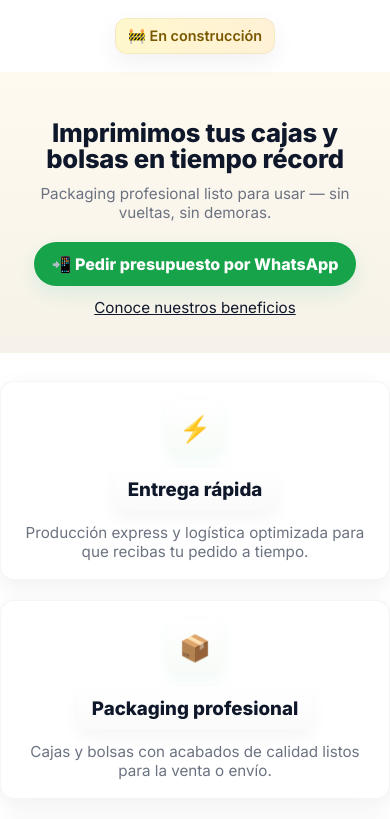
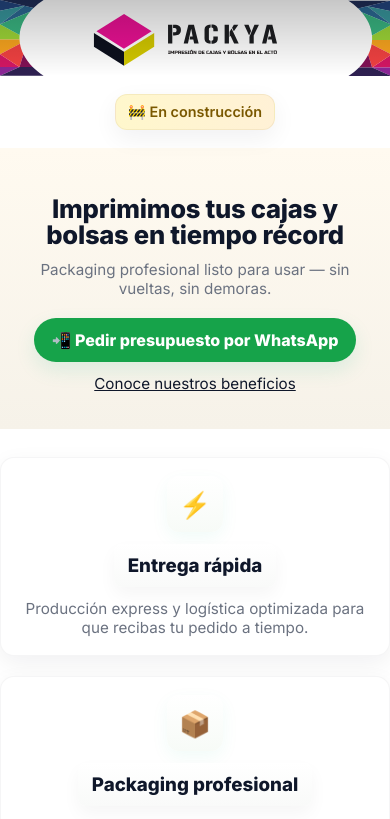
Before and after one commit to francorenna/packya, a React (Vite) app: page / in a window 390 px wide. Shown: the top 819 px of the page. Built offline with nearby package versions, Linux system fonts and the light colour scheme.

Commit message:
feat(banner): add responsive full-bleed sticky banner (SVG)

```diff
--- a/src/App.jsx
+++ b/src/App.jsx
@@ -1,13 +1,19 @@
 import { useState } from 'react'
 import Splash from './components/Splash'
 import Home from './pages/Home'
+import Banner from './components/banner'
 
 export default function App() {
   const [showSplash, setShowSplash] = useState(true)
 
-  return showSplash ? (
-    <Splash duration={2000} onFinish={() => setShowSplash(false)} />
-  ) : (
-    <Home />
+  return (
+    <>
+      <Banner />
+      {showSplash ? (
+        <Splash duration={2000} onFinish={() => setShowSplash(false)} />
+      ) : (
+        <Home />
+      )}
+    </>
   )
 }
--- /dev/null
+++ b/src/components/banner.css
@@ -0,0 +1,48 @@
+:root{
+  --banner-height: 200px; /* reserva variable por compatibilidad, la imagen decidirá la altura real */
+}
+
+.site-banner{
+  position:sticky; /* en flujo: empuja contenido hacia abajo y se queda arriba al scrollear */
+  top:0;
+  left:0;
+  width:100vw; /* asegurar full viewport width */
+  height:auto; /* dejar que la imagen marque la altura */
+  z-index:9999;
+  overflow:hidden;
+  display:block;
+}
+
+.site-banner__img{
+  position:relative;
+  display:block;
+  width:100vw; /* llenar ancho del viewport */
+  height:auto; /* conservar proporción */
+  max-width:none !important;
+  object-fit:cover; /* cubrir el contenedor si hace falta */
+  object-position:center top;
+  pointer-events:none;
+  user-select:none;
+}
+
+.site-banner__overlay{
+  position:absolute;
+  inset:0;
+  display:flex;
+  align-items:center;
+  justify-content:center;
+  background: linear-gradient(180deg, rgba(0,0,0,0.22), rgba(0,0,0,0.0));
+}
+
+.banner-brand{
+  color:#ffffff;
+  font-weight:800;
+  margin:0;
+  letter-spacing:-0.02em;
+  font-size:clamp(1rem, 2.6vw, 1.4rem);
+  text-shadow: 0 8px 24px rgba(0,0,0,0.35);
+}
+
+@media (max-width:720px){
+  :root{ --banner-height: 140px; }
+}
--- /dev/null
+++ b/src/components/banner.jsx
@@ -0,0 +1,12 @@
+import React from 'react'
+import './banner.css'
+import bannerImg from '../assets/banner.svg'
+
+export default function Banner() {
+  return (
+    <div className="site-banner" role="img" aria-label="Packya banner">
+      <img src={bannerImg} alt="Packya" className="site-banner__img" />
+      <div className="site-banner__overlay" />
+    </div>
+  )
+}
--- a/src/styles/home.css
+++ b/src/styles/home.css
@@ -11,6 +11,10 @@
   --shadow: 0 8px 24px rgba(15,23,42,0.06);
   --glass: rgba(255,255,255,0.6);
 }
+
+/* space to avoid content being hidden under the fixed banner */
+/* removed top padding so banner (sticky) remains in normal flow and pushes content */
+.home-root{}
 
 *{box-sizing:border-box}
 html,body,#root{height:100%}
```
Also changed, not shown: src/assets/banner.svg (added).
